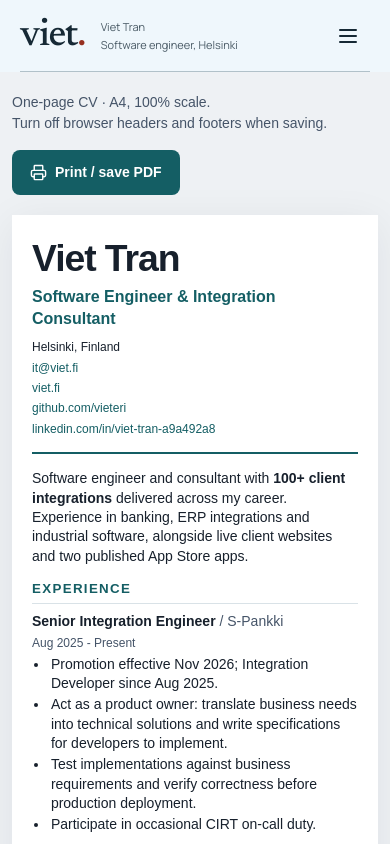
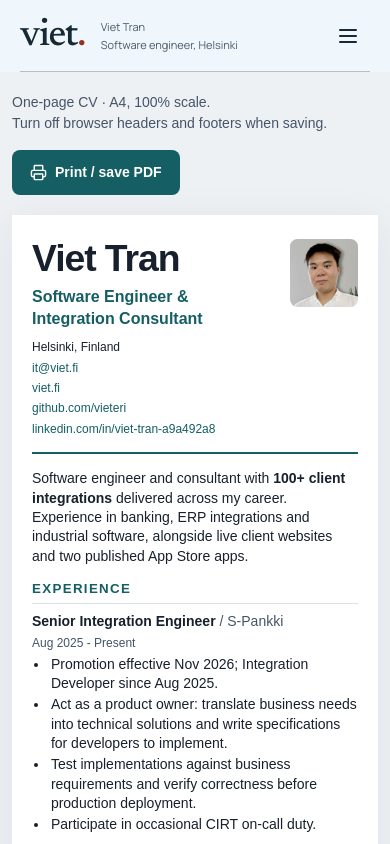
Before and after one commit to vieteri/viet-tran-portfolio, a Next.js app: page /about/cv in a window 390 px wide. Shown: the top 844 px of the page. Built offline with nearby package versions, Linux system fonts and the light colour scheme.

Commit message:
Add profile portrait to one-page printable CV

```diff
--- a/scripts/verify-portfolio.mjs
+++ b/scripts/verify-portfolio.mjs
@@ -56,7 +56,11 @@ try {
   };
 
   await go('/about/cv');
+  const portrait = page.getByRole('img', { name: 'Portrait of Viet Tran', exact: true });
+  assert.equal(await portrait.count(), 1, 'CV must include the profile portrait');
+  await portrait.evaluate((image) => image.decode());
   await page.emulateMedia({ media: 'print' });
+  assert(await portrait.isVisible(), 'The portrait must remain visible when printing');
   for (const width of [1440, 390]) {
     await page.setViewportSize({ width, height: 1000 });
     const pdf = await page.pdf({ format: 'A4', preferCSSPageSize: true, printBackground: true, displayHeaderFooter: false, path: `${output}/viet-tran-cv-${width}.pdf` });
--- a/src/app/about/cv/CVComponent.tsx
+++ b/src/app/about/cv/CVComponent.tsx
@@ -1,3 +1,4 @@
+import Image from 'next/image';
 import { profile, integrationLabel } from '@/data/profile';
 import { cvExperience, cvSkills, earlierExperience } from '@/data/cv';
 import { educationData } from '@/data/education';
@@ -14,10 +15,13 @@ export default function CVComponent() {
       </div>
       <article id="printable-cv" aria-label="Viet Tran curriculum vitae">
         <header className="cv-header">
-          <h1>{profile.name}</h1>
-          <p className="cv-title">{profile.title}</p>
-          <div className="cv-contact"><span>{profile.location}</span><a href={`mailto:${profile.email}`}>{profile.email}</a><a href={profile.website}>viet.fi</a></div>
-          <div className="cv-contact cv-contact-secondary"><a href={profile.github}>github.com/vieteri</a><a href={profile.linkedin}>linkedin.com/in/viet-tran-a9a492a8</a></div>
+          <div className="cv-identity">
+            <h1>{profile.name}</h1>
+            <p className="cv-title">{profile.title}</p>
+            <div className="cv-contact"><span>{profile.location}</span><a href={`mailto:${profile.email}`}>{profile.email}</a><a href={profile.website}>viet.fi</a></div>
+            <div className="cv-contact cv-contact-secondary"><a href={profile.github}>github.com/vieteri</a><a href={profile.linkedin}>linkedin.com/in/viet-tran-a9a492a8</a></div>
+          </div>
+          <Image className="cv-portrait" src="/viet-2026.png" alt="Portrait of Viet Tran" width={420} height={420} sizes="(max-width: 640px) 68px, 106px" priority />
         </header>
         <p>Software engineer and consultant with <strong>{integrationLabel}</strong> delivered across my career. Experience in banking, ERP integrations and industrial software, alongside live client websites and two published App Store apps.</p>
         <section aria-labelledby="cv-experience">
--- a/src/app/about/cv/cv.css
+++ b/src/app/about/cv/cv.css
@@ -9,11 +9,14 @@
 #printable-cv h1, #printable-cv h2, #printable-cv h3, #printable-cv p, #printable-cv ul { margin: 0; }
 #printable-cv a { color: #145e64; text-decoration: none; }
 #printable-cv a:hover { text-decoration: underline; }
-#printable-cv .cv-header { border-bottom: 2px solid #145e64; padding-bottom: 4mm; margin-bottom: 4mm; }
+#printable-cv .cv-header { display: grid; grid-template-columns: minmax(0, 1fr) 28mm; align-items: start; gap: 6mm; border-bottom: 2px solid #145e64; padding-bottom: 4mm; margin-bottom: 4mm; }
+#printable-cv .cv-identity { min-width: 0; }
+#printable-cv .cv-portrait { width: 28mm; height: 28mm; object-fit: cover; border-radius: 2mm; }
 #printable-cv h1 { font-size: 30pt; line-height: 1.05; font-weight: 700; letter-spacing: -.8pt; }
 #printable-cv .cv-title { font-size: 12pt; margin-top: 2mm; color: #145e64; font-weight: 700; }
 #printable-cv .cv-contact { margin-top: 2.5mm; display: flex; flex-wrap: wrap; gap: 1mm 4mm; font-size: 9pt; }
 #printable-cv .cv-contact-secondary { margin-top: 1mm; }
+#printable-cv .cv-contact a { overflow-wrap: anywhere; }
 #printable-cv section { margin-top: 4mm; }
 #printable-cv h2 { font-size: 10pt; line-height: 1.2; text-transform: uppercase; letter-spacing: 1pt; font-weight: 700; color: #145e64; padding-bottom: 1.6mm; border-bottom: 1px solid #d9e2e7; margin-bottom: 2mm; }
 #printable-cv h3 { font-size: 10.5pt; font-weight: 700; }
@@ -35,6 +38,8 @@
   .cv-page { padding: 20px 12px; }
   .cv-toolbar { align-items: stretch; flex-direction: column; }
   #printable-cv { padding: 24px 20px; font-size: 14px; }
+  #printable-cv .cv-header { grid-template-columns: minmax(0, 1fr) 18mm; gap: 4mm; }
+  #printable-cv .cv-portrait { width: 18mm; height: 18mm; }
   #printable-cv .cv-role-header, #printable-cv .cv-education-row { flex-direction: column; gap: 1mm; }
   #printable-cv .cv-role { margin-top: 5mm; }
   #printable-cv .cv-contact { flex-direction: column; }
```
Also changed, not shown: 1 other file (tests, documents, lock files or other folders).
